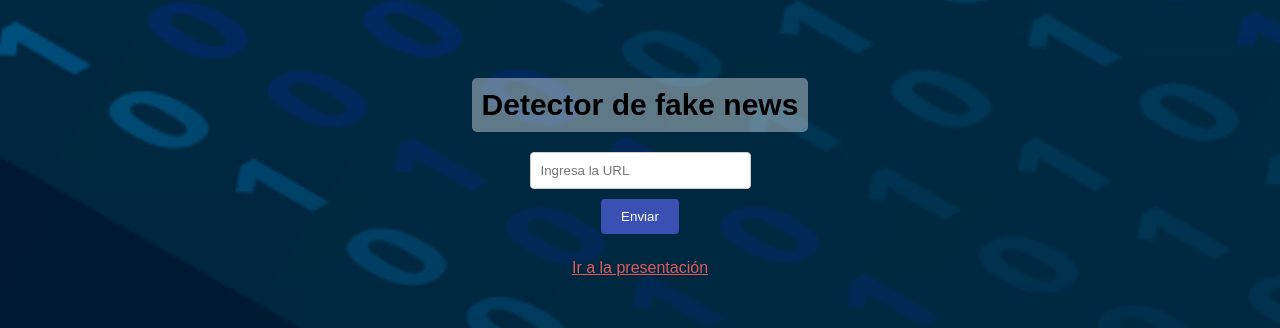
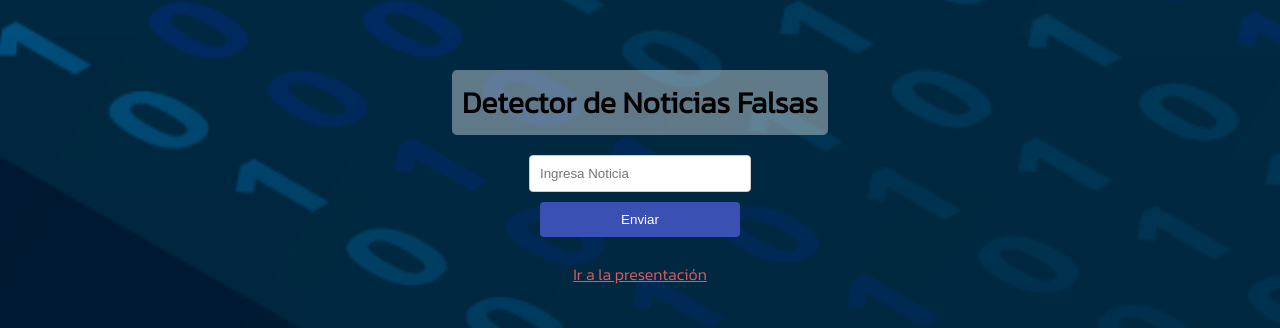
Before and after one commit to AleisterI/nuevo333, a plain HTML site: page index.html in a window 1280 px wide. Shown: the top 328 px of the page. Drawn offline with Linux system fonts and the light colour scheme; no server answers.

Commit message:
actualizado

```diff
--- a/index.html
+++ b/index.html
@@ -1,16 +1,19 @@
 <!DOCTYPE html>
 <html>
 <head>
-    <title>Detector de Fake News</title>
+    <title>Detector de Noticias Falsas</title>
     <link rel="stylesheet" type="text/css" href="styles.css">
     <link rel="icon" href="/img/remo copy.ico" type="image/x-icon">
     <meta name="viewport" content="width=device-width, initial-scale=1.0">
+    <link rel="preconnect" href="https://fonts.googleapis.com">
+    <link rel="preconnect" href="https://fonts.gstatic.com" crossorigin>
+    <link href="https://fonts.googleapis.com/css2?family=Kanit:wght@300&display=swap" rel="stylesheet">
 </head>
 <body background="img/hac2.png">
   <div class="container">
-    <h1>Detector de fake news</h1>
+    <h1>Detector de Noticias Falsas</h1>
     <form id="urlForm">
-      <input type="text" id="result" placeholder="Ingresa la URL"  autocomplete="off">
+      <input type="text" id="result" placeholder="Ingresa Noticia"  autocomplete="off">
       <button id="submitButton" type="submit">Enviar</button>
     </form>
     <a href="/archivo/Identificación de noticias falsas.pdf"  target="_blank" style="margin-top: 20px;">Ir a la presentación</a>
--- a/styles.css
+++ b/styles.css
@@ -3,6 +3,7 @@ body {
   margin: 0;
   padding: 0;
   background-repeat: no-repeat;
+  font-family: 'Kanit', sans-serif;
 }
 
 .link-sin-estilo {
@@ -80,9 +81,11 @@ img{
   height: 200px;
   width: 300px;
 }
+button{
+  width: 200px;
+}
 
-
-@media screen and (max-width: 400px) {
+@media screen and (max-width: 450px) {
   h1 {
     font-size: 15px;
   }
```
